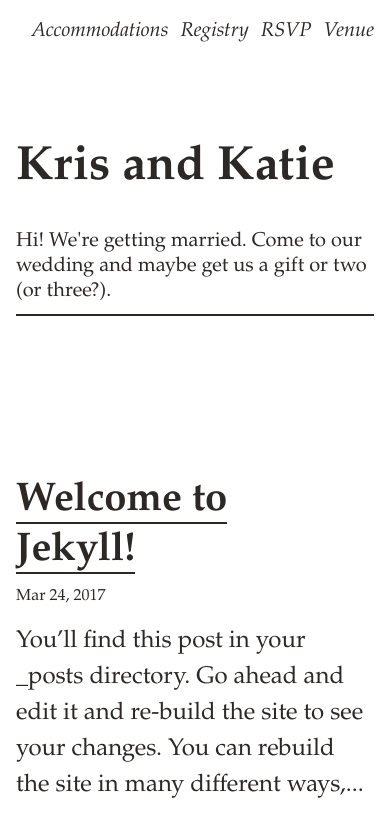
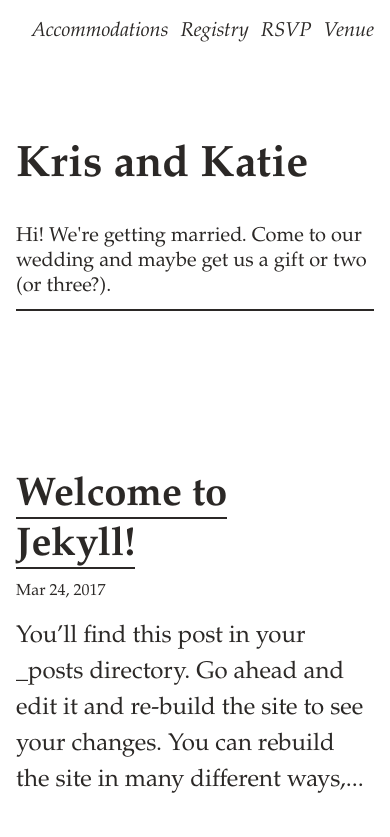
Before and after one commit to KrisPlunkett/krisandkatie, a Jekyll site: the page built from index.md, in a window 390 px wide. Shown: the top 837 px of the page. Built offline with Jekyll 4.4.1, drawn with Linux system fonts in a browser that asks for light colours.

Commit message:
Fix text width for h1 on mobile

```diff
--- a/_sass/_variables.scss
+++ b/_sass/_variables.scss
@@ -6,7 +6,7 @@ $prose-font-size: 24px;
 
 
 // Type scale
-$h0-mobile: 48px;
+$h0-mobile: 44px;
 $h0-desktop: 96px;
 
 $h1-size: 40px !default;
```
